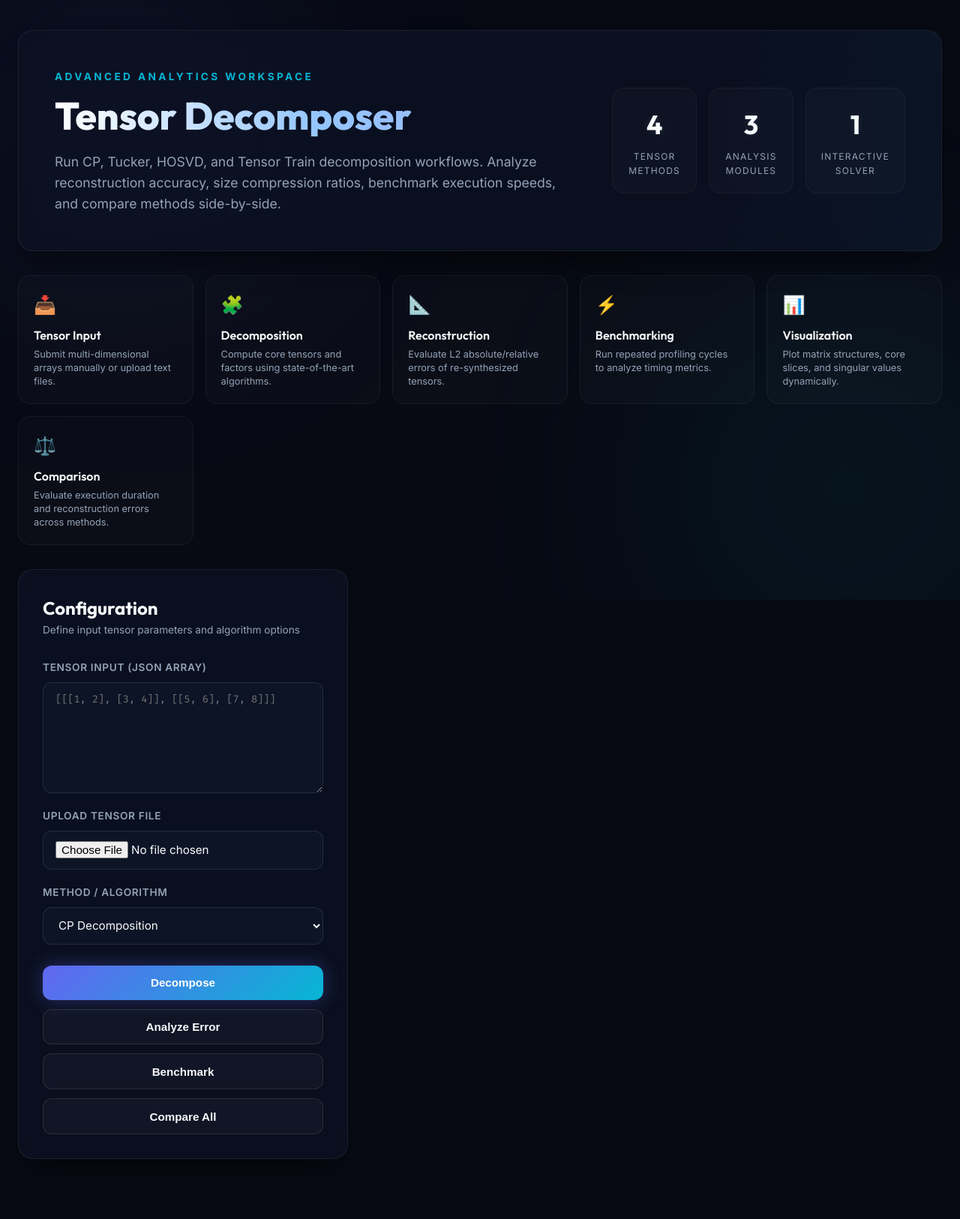
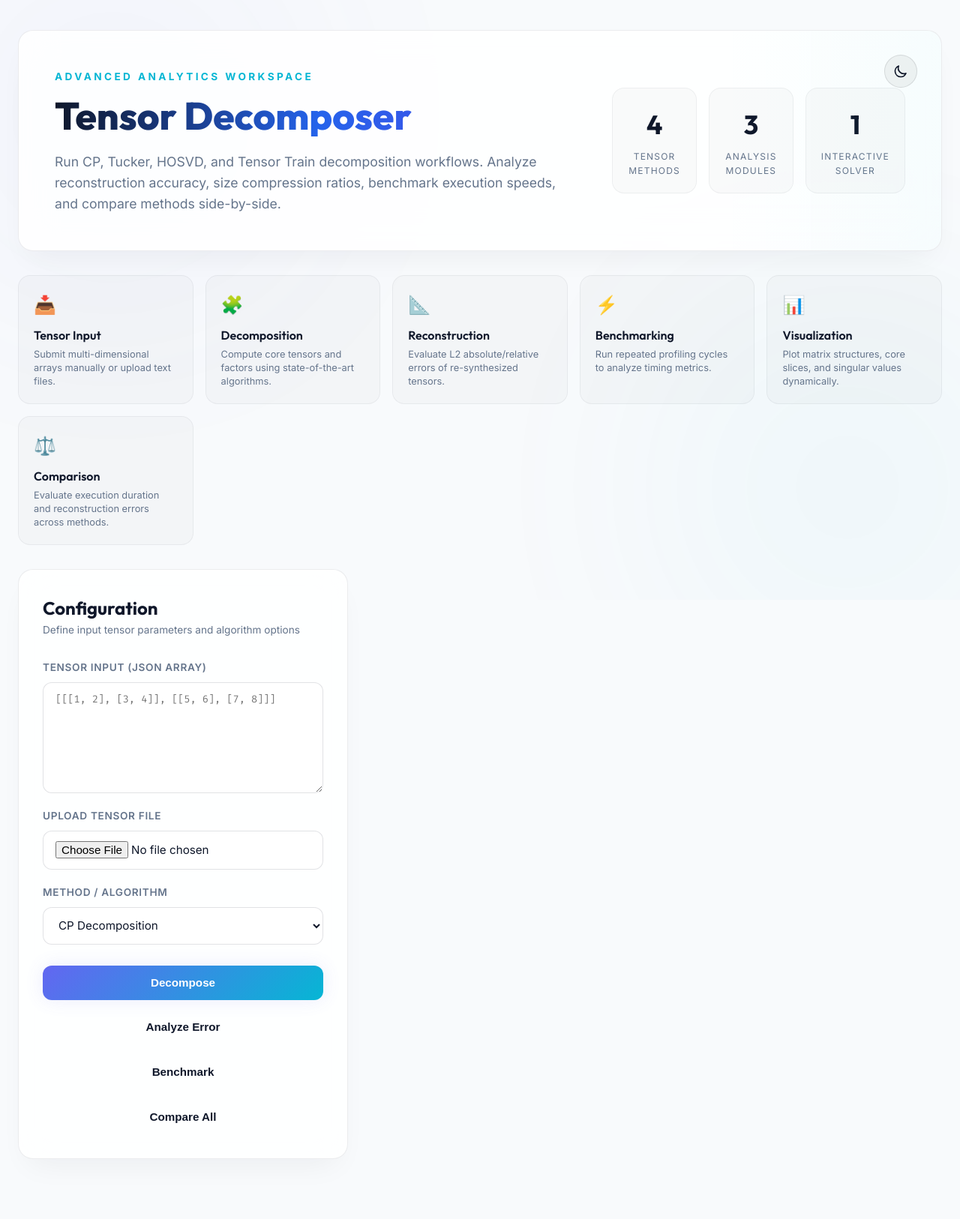
Before and after one commit to 141Kamrul/Tensor-Decomposer, a Django app: page / in a window 1280 px wide. Shown: the whole page at 75% size. Run offline with Django 5.2, Linux system fonts and the light colour scheme; some libraries are stand-ins or nearby versions.

Commit message:
dark  light toggle

```diff
--- a/tensor_decomposer/static/tensor_decomposer/css/home.css
+++ b/tensor_decomposer/static/tensor_decomposer/css/home.css
@@ -20,6 +20,54 @@
     --shadow-premium: 0 20px 40px -15px rgba(0, 0, 0, 0.6);
     --glow-indigo: 0 0 25px rgba(99, 102, 241, 0.35);
     --glow-cyan: 0 0 25px rgba(6, 182, 212, 0.35);
+
+    /* Adaptable Component Variables */
+    --input-bg: rgba(15, 23, 42, 0.7);
+    --input-border: rgba(255, 255, 255, 0.1);
+    --card-bg: rgba(255, 255, 255, 0.02);
+    --card-border: rgba(255, 255, 255, 0.05);
+    --card-bg-hover: rgba(255, 255, 255, 0.04);
+    --code-bg: rgba(0, 0, 0, 0.35);
+    --code-border: rgba(255, 255, 255, 0.04);
+    --table-bg: rgba(0, 0, 0, 0.15);
+    --table-th-bg: rgba(255, 255, 255, 0.02);
+    --table-border: rgba(255, 255, 255, 0.04);
+    --table-hover-bg: rgba(255, 255, 255, 0.01);
+    --viz-wrapper-bg: rgba(0, 0, 0, 0.2);
+    --viz-wrapper-border: rgba(255, 255, 255, 0.03);
+    --loader-bg: rgba(7, 10, 19, 0.8);
+    --heatmap-zero: rgba(31, 41, 55, 0.4);
+}
+
+[data-theme="light"] {
+    --bg-dark: #f8fafc;
+    --panel-bg: rgba(255, 255, 255, 0.85);
+    --panel-bg-opaque: #ffffff;
+    --panel-border: rgba(15, 23, 42, 0.08);
+    --text-primary: #0f172a;
+    --text-muted: #64748b;
+
+    /* Shadows & Glows */
+    --shadow-premium: 0 20px 40px -15px rgba(15, 23, 42, 0.06);
+    --glow-indigo: 0 0 25px rgba(99, 102, 241, 0.12);
+    --glow-cyan: 0 0 25px rgba(6, 182, 212, 0.12);
+
+    /* Adaptable Component Variables */
+    --input-bg: rgba(255, 255, 255, 0.8);
+    --input-border: rgba(15, 23, 42, 0.12);
+    --card-bg: rgba(15, 23, 42, 0.02);
+    --card-border: rgba(15, 23, 42, 0.05);
+    --card-bg-hover: rgba(15, 23, 42, 0.04);
+    --code-bg: rgba(15, 23, 42, 0.04);
+    --code-border: rgba(15, 23, 42, 0.06);
+    --table-bg: rgba(15, 23, 42, 0.02);
+    --table-th-bg: rgba(15, 23, 42, 0.04);
+    --table-border: rgba(15, 23, 42, 0.06);
+    --table-hover-bg: rgba(15, 23, 42, 0.01);
+    --viz-wrapper-bg: rgba(15, 23, 42, 0.02);
+    --viz-wrapper-border: rgba(15, 23, 42, 0.04);
+    --loader-bg: rgba(248, 250, 252, 0.8);
+    --heatmap-zero: rgba(226, 232, 240, 0.6);
 }
 
 /* Base Styles */
@@ -149,8 +197,8 @@ body {
 }
 
 .stat-box {
-    background: rgba(255, 255, 255, 0.02);
-    border: 1px solid rgba(255, 255, 255, 0.04);
+    background: var(--card-bg);
+    border: 1px solid var(--card-border);
     border-radius: 16px;
     padding: 1.25rem;
     text-align: center;
@@ -188,15 +236,15 @@ body {
 }
 
 .feature-card {
-    background: rgba(255, 255, 255, 0.02);
-    border: 1px solid rgba(255, 255, 255, 0.05);
+    background: var(--card-bg);
+    border: 1px solid var(--card-border);
     border-radius: 16px;
     padding: 1.25rem;
     transition: background 0.3s ease, transform 0.3s ease;
 }
 
 .feature-card:hover {
-    background: rgba(255, 255, 255, 0.04);
+    background: var(--card-bg-hover);
     transform: translateY(-2px);
 }
 
@@ -304,8 +352,8 @@ body {
 /* Form Inputs */
 textarea, select, input[type="file"] {
     width: 100%;
-    background-color: rgba(15, 23, 42, 0.7);
-    border: 1px solid rgba(255, 255, 255, 0.1);
+    background-color: var(--input-bg);
+    border: 1px solid var(--input-border);
     border-radius: 12px;
     color: var(--text-primary);
     padding: 0.85rem 1rem;
@@ -738,3 +786,92 @@ tr:hover td {
         width: 100%;
     }
 }
+
+/* Theme Toggle Button Styles */
+.theme-toggle-btn {
+    position: absolute;
+    top: 2rem;
+    right: 2rem;
+    background: rgba(255, 255, 255, 0.05);
+    border: 1px solid rgba(255, 255, 255, 0.1);
+    color: var(--text-primary);
+    width: 44px;
+    height: 44px;
+    border-radius: 50%;
+    display: flex;
+    justify-content: center;
+    align-items: center;
+    cursor: pointer;
+    transition: all 0.3s cubic-bezier(0.16, 1, 0.3, 1);
+    z-index: 10;
+}
+
+.theme-toggle-btn:hover {
+    background: rgba(255, 255, 255, 0.1);
+    border-color: rgba(255, 255, 255, 0.2);
+    transform: scale(1.05);
+}
+
+.theme-toggle-btn svg {
+    width: 20px;
+    height: 20px;
+    position: absolute;
+    transition: transform 0.5s cubic-bezier(0.34, 1.56, 0.64, 1), opacity 0.3s ease;
+}
+
+/* Light mode button styles override */
+[data-theme="light"] .theme-toggle-btn {
+    background: rgba(0, 0, 0, 0.05);
+    border-color: rgba(0, 0, 0, 0.1);
+}
+
+[data-theme="light"] .theme-toggle-btn:hover {
+    background: rgba(0, 0, 0, 0.08);
+    border-color: rgba(0, 0, 0, 0.15);
+}
+
+/* Sun and Moon switching animation logic */
+.theme-toggle-btn .sun-icon {
+    opacity: 1;
+    transform: rotate(0deg);
+}
+.theme-toggle-btn .moon-icon {
+    opacity: 0;
+    transform: rotate(90deg);
+}
+
+[data-theme="light"] .theme-toggle-btn .sun-icon {
+    opacity: 0;
+    transform: rotate(-90deg);
+}
+[data-theme="light"] .theme-toggle-btn .moon-icon {
+    opacity: 1;
+    transform: rotate(0deg);
+}
+
+/* Light mode overrides for text color gradients and blobs */
+[data-theme="light"] .hero-copy h1 {
+    background: linear-gradient(to right, #0f172a, #2563eb, #4f46e5);
+    -webkit-background-clip: text;
+    -webkit-text-fill-color: transparent;
+}
+
+[data-theme="light"] .ambient-glow {
+    opacity: 0.08;
+}
+
+[data-theme="light"] .glow-1 {
+    background: radial-gradient(circle, var(--accent-indigo) 0%, transparent 80%);
+}
+
+[data-theme="light"] .glow-2 {
+    background: radial-gradient(circle, var(--accent-cyan) 0%, transparent 80%);
+}
+
+/* Utility colors used in templates that weren't defined in CSS */
+.text-cyan-400 {
+    color: var(--accent-cyan);
+}
+.text-gray-300 {
+    color: var(--text-muted);
+}
--- a/tensor_decomposer/static/tensor_decomposer/js/home.js
+++ b/tensor_decomposer/static/tensor_decomposer/js/home.js
@@ -1,6 +1,17 @@
 document.addEventListener("DOMContentLoaded", () => {
     const form = document.querySelector(".tensor-form");
     const resultsColumn = document.querySelector(".results-column");
+
+    // Theme Toggle Handler
+    const themeToggle = document.getElementById("theme-toggle");
+    if (themeToggle) {
+        themeToggle.addEventListener("click", () => {
+            const currentTheme = document.documentElement.getAttribute("data-theme") || "dark";
+            const newTheme = currentTheme === "light" ? "dark" : "light";
+            document.documentElement.setAttribute("data-theme", newTheme);
+            localStorage.setItem("theme", newTheme);
+        });
+    }
 
     // Panel elements
     const panelError = document.getElementById("panel-error");
@@ -341,7 +352,7 @@ document.addEventListener("DOMContentLoaded", () => {
             line.setAttribute("y1", y);
             line.setAttribute("x2", margin.left + width);
             line.setAttribute("y2", y);
-            line.setAttribute("stroke", "rgba(255, 255, 255, 0.08)");
+            line.setAttribute("stroke", "var(--panel-border)");
             line.setAttribute("stroke-dasharray", "4");
             svg.appendChild(line);
 
@@ -350,7 +361,7 @@ document.addEventListener("DOMContentLoaded", () => {
             text.setAttribute("x", margin.left - 8);
             text.setAttribute("y", y + 4);
             text.setAttribute("text-anchor", "end");
-            text.setAttribute("fill", "#9ca3af");
+            text.setAttribute("fill", "var(--text-muted)");
             text.setAttribute("font-size", "10");
             text.setAttribute("font-family", "monospace");
             text.textContent = ((maxVal * (4 - i)) / 4).toFixed(2);
@@ -426,7 +437,7 @@ document.addEventListener("DOMContentLoaded", () => {
             line.setAttribute("y1", y);
             line.setAttribute("x2", margin.left + width);
             line.setAttribute("y2", y);
-            line.setAttribute("stroke", "rgba(255, 255, 255, 0.08)");
+            line.setAttribute("stroke", "var(--panel-border)");
             line.setAttribute("stroke-dasharray", "4");
             svg.appendChild(line);
 
@@ -435,7 +446,7 @@ document.addEventListener("DOMContentLoaded", () => {
             text.setAttribute("x", margin.left - 8);
             text.setAttribute("y", y + 4);
             text.setAttribute("text-anchor", "end");
-            text.setAttribute("fill", "#9ca3af");
+            text.setAttribute("fill", "var(--text-muted)");
             text.setAttribute("font-size", "10");
             text.setAttribute("font-family", "monospace");
             text.textContent = ((maxVal * (4 - i)) / 4).toFixed(3);
@@ -468,7 +479,7 @@ document.addEventListener("DOMContentLoaded", () => {
             labelText.setAttribute("x", x + w/2);
             labelText.setAttribute("y", margin.top + height + 16);
             labelText.setAttribute("text-anchor", "middle");
-            labelText.setAttribute("fill", "#d1d5db");
+            labelText.setAttribute("fill", "var(--text-primary)");
             labelText.setAttribute("font-size", "9");
             labelText.setAttribute("font-weight", "bold");
             labelText.textContent = labels[i];
@@ -520,7 +531,7 @@ document.addEventListener("DOMContentLoaded", () => {
 
                 // Normalize color between cyan (positive) and violet (negative)
                 // Zero is represented by dark slate
-                let color = "rgba(31, 41, 55, 0.4)";
+                let color = "var(--heatmap-zero)";
                 if (val > 0) {
                     const intensity = val / (maxVal || 1);
                     color = `rgba(6, 182, 212, ${Math.max(0.15, intensity)})`;
@@ -536,7 +547,7 @@ document.addEventListener("DOMContentLoaded", () => {
                 rect.setAttribute("height", cellSize);
                 rect.setAttribute("fill", color);
                 rect.setAttribute("rx", "2");
-                rect.setAttribute("stroke", "rgba(255, 255, 255, 0.05)");
+                rect.setAttribute("stroke", "var(--panel-border)");
 
                 const tooltip = document.createElementNS(svgns, "title");
                 tooltip.textContent = `[Row ${r}, Col ${c}]: ${val.toFixed(5)}`;
--- a/tensor_decomposer/templates/home.html
+++ b/tensor_decomposer/templates/home.html
@@ -10,7 +10,19 @@
     <link rel="preconnect" href="https://fonts.gstatic.com" crossorigin>
     <link href="https://fonts.googleapis.com/css2?family=Fira+Code:wght@400;500&family=Inter:wght@300;400;500;600;700&family=Outfit:wght@400;600;700;800&display=swap" rel="stylesheet">
 
-    <link rel="stylesheet" href="{% static 'tensor_decomposer/css/home.css' %}?v=4">
+    <link rel="stylesheet" href="{% static 'tensor_decomposer/css/home.css' %}?v={{ cache_buster }}">
+    <!-- Theme initialization script to prevent FOUC -->
+    <script>
+        (function() {
+            const savedTheme = localStorage.getItem('theme');
+            if (savedTheme) {
+                document.documentElement.setAttribute('data-theme', savedTheme);
+            } else {
+                const prefersLight = window.matchMedia('(prefers-color-scheme: light)').matches;
+                document.documentElement.setAttribute('data-theme', prefersLight ? 'light' : 'dark');
+            }
+        })();
+    </script>
 </head>
 <body>
     <!-- Background glows -->
@@ -22,6 +34,15 @@
     <main class="app-shell">
         <!-- Hero card / Header -->
         <section class="hero-card panel">
+            <!-- Theme Toggle Button -->
+            <button id="theme-toggle" class="theme-toggle-btn" aria-label="Toggle theme" title="Toggle theme">
+                <svg class="sun-icon" xmlns="http://www.w3.org/2000/svg" fill="none" viewBox="0 0 24 24" stroke="currentColor">
+                    <path stroke-linecap="round" stroke-linejoin="round" stroke-width="2" d="M12 3v1m0 16v1m9-9h-1M4 12H3m15.364-6.364l-.707.707M6.343 17.657l-.707.707m0-12.728l.707.707m12.728 12.728l.707-.707M12 7a5 5 0 100 10 5 5 0 000-10z" />
+                </svg>
+                <svg class="moon-icon" xmlns="http://www.w3.org/2000/svg" fill="none" viewBox="0 0 24 24" stroke="currentColor">
+                    <path stroke-linecap="round" stroke-linejoin="round" stroke-width="2" d="M20.354 15.354A9 9 0 018.646 3.646 9.003 9.003 0 0012 21a9.003 9.003 0 008.354-5.646z" />
+                </svg>
+            </button>
             <div class="hero-copy">
                 <span class="eyebrow">Advanced Analytics Workspace</span>
                 <h1>Tensor Decomposer</h1>
@@ -258,6 +279,6 @@
     </main>
 
     <!-- Script hooks for AJAX -->
-    <script src="{% static 'tensor_decomposer/js/home.js' %}?v=4" defer></script>
+    <script src="{% static 'tensor_decomposer/js/home.js' %}?v={{ cache_buster }}" defer></script>
 </body>
 </html>
--- a/tensor_decomposer/views.py
+++ b/tensor_decomposer/views.py
@@ -2,6 +2,7 @@ from __future__ import annotations
 
 import json
 from pathlib import Path
+import time
 
 from django.http import HttpRequest, HttpResponse
 from django.shortcuts import render
@@ -55,6 +56,7 @@ def _build_base_context(tensor: object | None, algorithm: str, action: str) -> d
         "algorithm_labels": ALGORITHM_LABELS,
         "tensor_methods": TENSOR_METHODS,
         "reference_methods": REFERENCE_METHODS,
+        "cache_buster": str(int(time.time())),
     }
     if tensor is not None:
         context["tensor"] = tensor
```
Also changed, not shown: other parts of tensor_decomposer/static/tensor_decomposer/css/home.css (+17 -17 lines).
